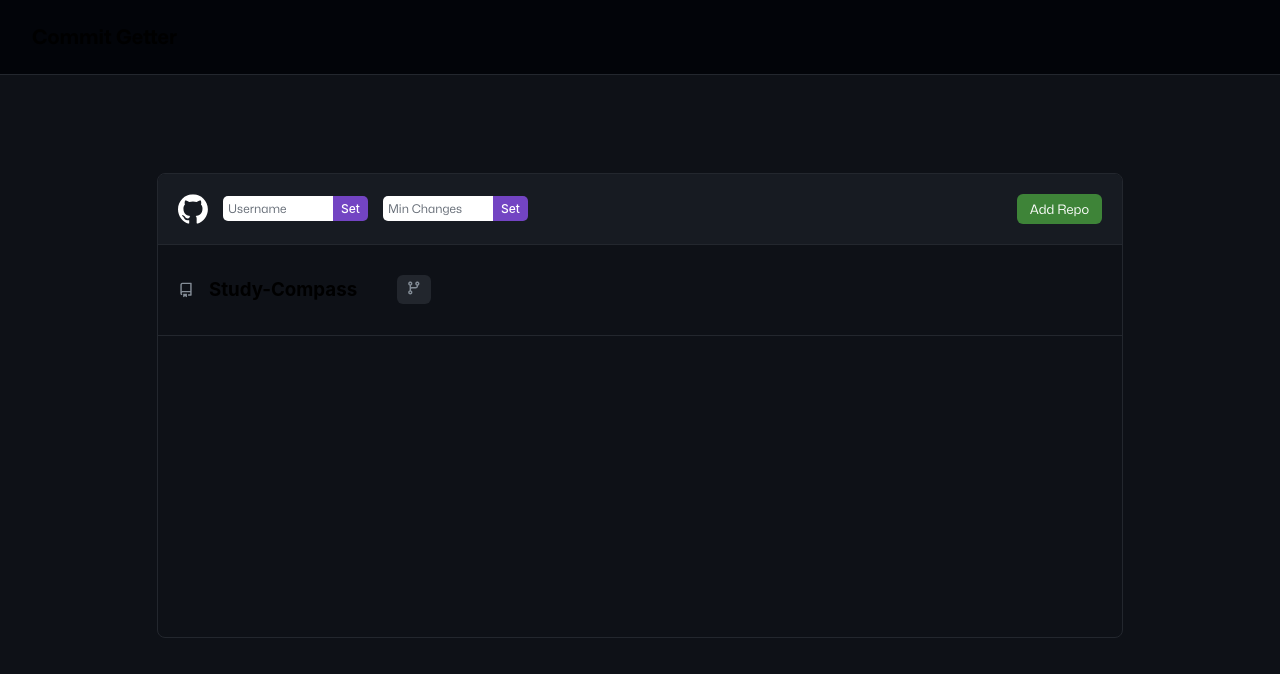
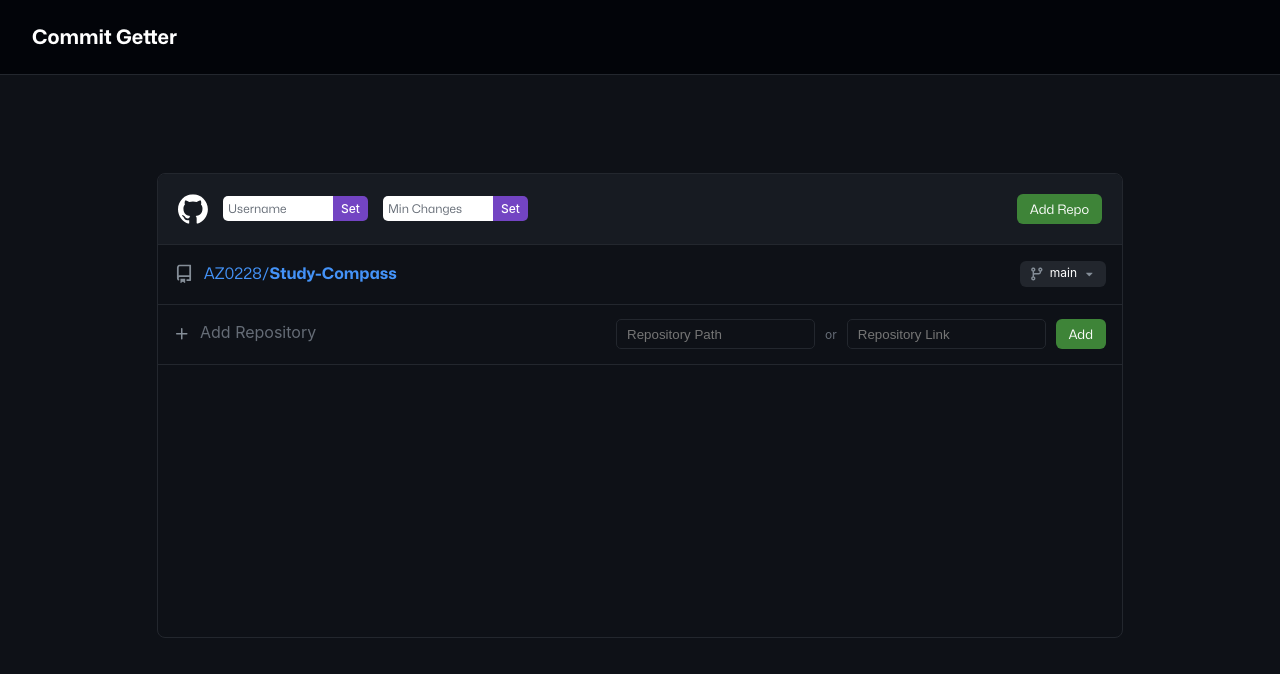
Before and after one commit to AZ0228/Commit-Getter, a React (Create React App) app in the folder frontend/: page /#/ in a window 1280 px wide. Shown: the top 674 px of the page. Built offline with nearby package versions, Linux system fonts and the light colour scheme.

Commit message:
added addRepo ui

```diff
--- a/frontend/src/App.css
+++ b/frontend/src/App.css
@@ -22,9 +22,42 @@
 
 h1{
     font-size:20px;
-    color: var(--maintext);
+    color: var(--main-text);
     font-family:'Mona Sans';
     font-weight: bold;
+    margin:0;
+}
+
+h2{
+    font-size:16px;
+    color: var(--main-text);
+    font-family:'Mona Sans';
+    font-weight: bold;
+    margin:0;
+}
+
+h3{
+    font-size:14px;
+    color: var(--main-text);
+    font-family:'Mona Sans';
+    font-weight: bold;
+    margin:0;
+}
+
+p{
+    font-size:12px;
+    color: var(--main-text);
+    font-family: var(--font2);
+    margin:0;
+    line-height: 1.1;
+}
+
+a{
+    font-size:12px;
+    color: var(--blue);
+    font-family: var(--font2);
+    text-decoration: none;
+    cursor: pointer;
 }
 
 body{
--- /dev/null
+++ b/frontend/src/components/AddRepo/AddRepo.css
@@ -0,0 +1,54 @@
+.add-repo{
+    width:100%;
+    height:60px;
+    max-height: 60px;
+    border-bottom: 1px solid var(--border1);
+    display:flex;
+    padding:16px;
+    box-sizing: border-box;
+    display:flex;
+    justify-content: space-between;
+    width:100%;
+    align-items: center;
+}
+
+.add-repo h2{
+    font-size: 16px;
+    color: var(--light-subtext);
+    font-family: var(--font2);
+    font-weight: normal;
+    margin: 0;
+    transform:translateY(-2px);
+}
+
+.add-repo p{
+    font-size: 12px;
+    color: var(--light-subtext);
+    font-family: var(--font2);
+    margin: 0;
+    line-height: 1.1;
+}
+
+.add-repo-header {
+  display: flex;
+  justify-content: center;
+  align-items: center;
+  gap:10px;
+}
+
+.add-repo-form{
+    display: flex;
+    gap: 10px;
+    align-items: center;
+}
+
+.add-repo-form input{
+    width: 100%;
+    height: 30px;
+    color:var(--dark-subtext);
+    border: 1px solid var(--border1);
+    border-radius: 5px;
+    padding: 0 10px;
+    background-color: var(--bg);
+    box-sizing: border-box;
+}
--- /dev/null
+++ b/frontend/src/components/AddRepo/AddRepo.jsx
@@ -0,0 +1,32 @@
+import React from "react";
+import "./AddRepo.css";
+
+import Icon from "../Icon/Icon";
+
+function AddRepo({ }) {
+
+    return (
+        <div className="add-repo">
+            <div className="add-repo-header">
+                <Icon dimension={16} type={"Plus"} />
+                <h2>Add Repository</h2>
+            </div>
+            <div className="add-repo-form">
+                <input
+                    type="text"
+                    placeholder="Repository Path"
+                    className="add-repo-input"
+                />
+                <p>or</p>
+                <input
+                    type="text"
+                    placeholder="Repository Link"
+                    className="add-repo-input"
+                />
+                <button type="submit" className="button">Add</button>
+            </div>
+        </div>
+    );
+}
+
+export default AddRepo;
--- a/frontend/src/components/Icon/Icon.jsx
+++ b/frontend/src/components/Icon/Icon.jsx
@@ -8,7 +8,8 @@ import DownArrow from '../../assets/Icons/DownArrow.svg';
 import Github from '../../assets/Icons/Github.svg';
 import Open from '../../assets/Icons/Open.svg';
 import Repo from '../../assets/Icons/Repo.svg';
-
+import Download from '../../assets/Icons/Download.svg';
+import Plus from '../../assets/Icons/Plus.svg';
 
 
 function Icon({dimension, type}){
@@ -20,7 +21,9 @@ function Icon({dimension, type}){
         "DownArrow": DownArrow,
         "Github": Github,
         "Open": Open,
-        "Repo": Repo
+        "Repo": Repo,
+        "Download": Download,
+        "Plus": Plus
     }
 
     if(!icon[type]){
--- a/frontend/src/components/Repo/Repo.css
+++ b/frontend/src/components/Repo/Repo.css
@@ -1,10 +1,45 @@
 .repo{
     width:100%;
-    height: 90px;
+    height:60px;
+    max-height: 60px;
     border-bottom: 1px solid var(--border1);
+    display:flex;
+    padding:16px;
+    box-sizing: border-box;
+    display:flex;
+    justify-content: space-between;
+    width:100%;
+    align-items: center;
+
+}
+
+.repo-header-left{
+    display:flex;
+    gap:10px;
+
+}
+
+.repo-path{
     display:flex;
 }
 
-.repo-header{
+.repo-path h3{
+    font-size: 16px;
+    color: var(--blue);
+    font-family: var(--font1);
+    font-weight: bold;
+    margin: 0;
+}
+
+.repo-path h2 {
+    font-size: 16px;
+    color: var(--blue);
+    font-family: var(--font1);
+    font-weight:normal;
+    margin: 0;
+}
+
+.repo .secondary{
     display:flex;
+    gap:5px;
 }
--- a/frontend/src/components/Repo/Repo.jsx
+++ b/frontend/src/components/Repo/Repo.jsx
@@ -3,27 +3,30 @@ import './Repo.css';
 
 import Icon from '../Icon/Icon';
 
-function Repo({repo}){
+function Repo({}){
+
+    const repo = {
+        "path": "AZ0228/Study-Compass",
+        "branches": ["main", "dev"],
+        "commits": 5,
+        "lastCommit": "2 days ago"
+
+    }
     return(
         <div className="repo">
-            <div className="repo-header">
-                <div className="left">
-                    <Icon dimension={16} type={"Repo"} />
-                    <h3>Study-Compass</h3>
-                </div>
-                <div className="right">
-                    <button className="secondary">
-                        <Icon dimension={16} type={"Branch"} />
-                    </button>
-                </div>
+            <div className="repo-header-left">
+                <Icon dimension={20} type={"Repo"} />
+                <a className="repo-path" href={`https://github.com/${repo.path}`}>
+                    <h2>{repo["path"].split('/')[0]}/</h2>
+                    <h3>{repo["path"].split('/')[1]}</h3>
+                </a>
             </div>
-            <div className="repo-info">
-                <div className="left">
-                    </div>
-                <div className="right">
-                    {/* <Icon dimension={20} type={"Check"} />
-                    <Icon dimension={20} type={"Calendar"} /> */}
-                </div>
+            <div className="repo-header-right">
+                <button className="secondary">
+                    <Icon dimension={16} type={"Branch"} />
+                    <p>main</p>
+                    <Icon dimension={15} type={"DownArrow"}/>
+                </button>
             </div>
         </div>
     )
--- a/frontend/src/pages/Home/Home.css
+++ b/frontend/src/pages/Home/Home.css
@@ -17,7 +17,7 @@
 }
 
 .content{
-    max-width:1300px;
+    max-width:980px;
     width:calc(80% - 60px);
     margin: 0 30px;
     height:70%;
--- a/frontend/src/pages/Home/Home.jsx
+++ b/frontend/src/pages/Home/Home.jsx
@@ -7,6 +7,7 @@ import Footer from '../../components/Footer/Footer'
 import Icon from '../../components/Icon/Icon'
 import MiniForm from '../../components/MiniForm/MiniForm'
 import Repo from '../../components/Repo/Repo'
+import AddRepo from '../../components/AddRepo/AddRepo'
 
 function Home(){
     const [numRepos, setNumRepos] = useState(0)
@@ -34,6 +35,7 @@ function Home(){
                     </div>
                     <div className="repos">
                         <Repo/>
+                        <AddRepo/>
                     </div>
                 </div>
             </div>
```
Also changed, not shown: frontend/src/assets/Icons/Download.svg (added), frontend/src/assets/Icons/Plus.svg (added).
